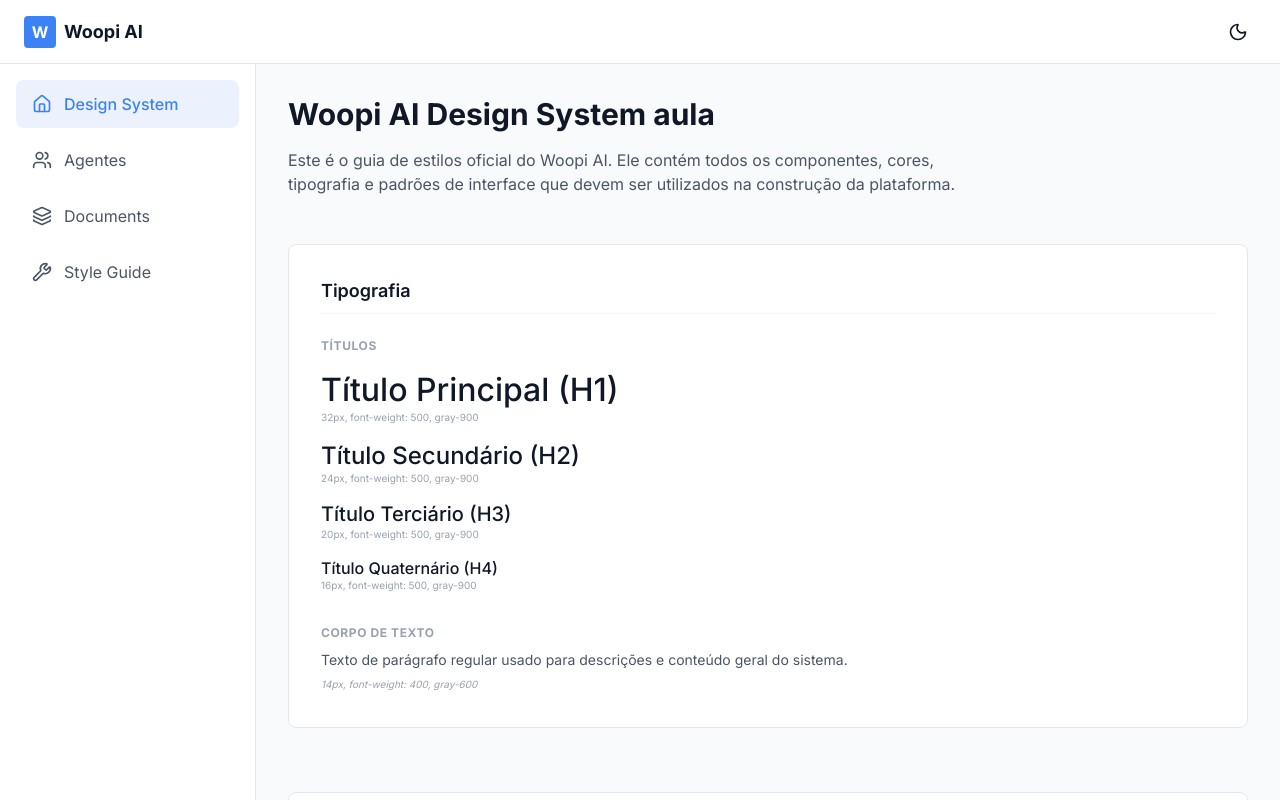
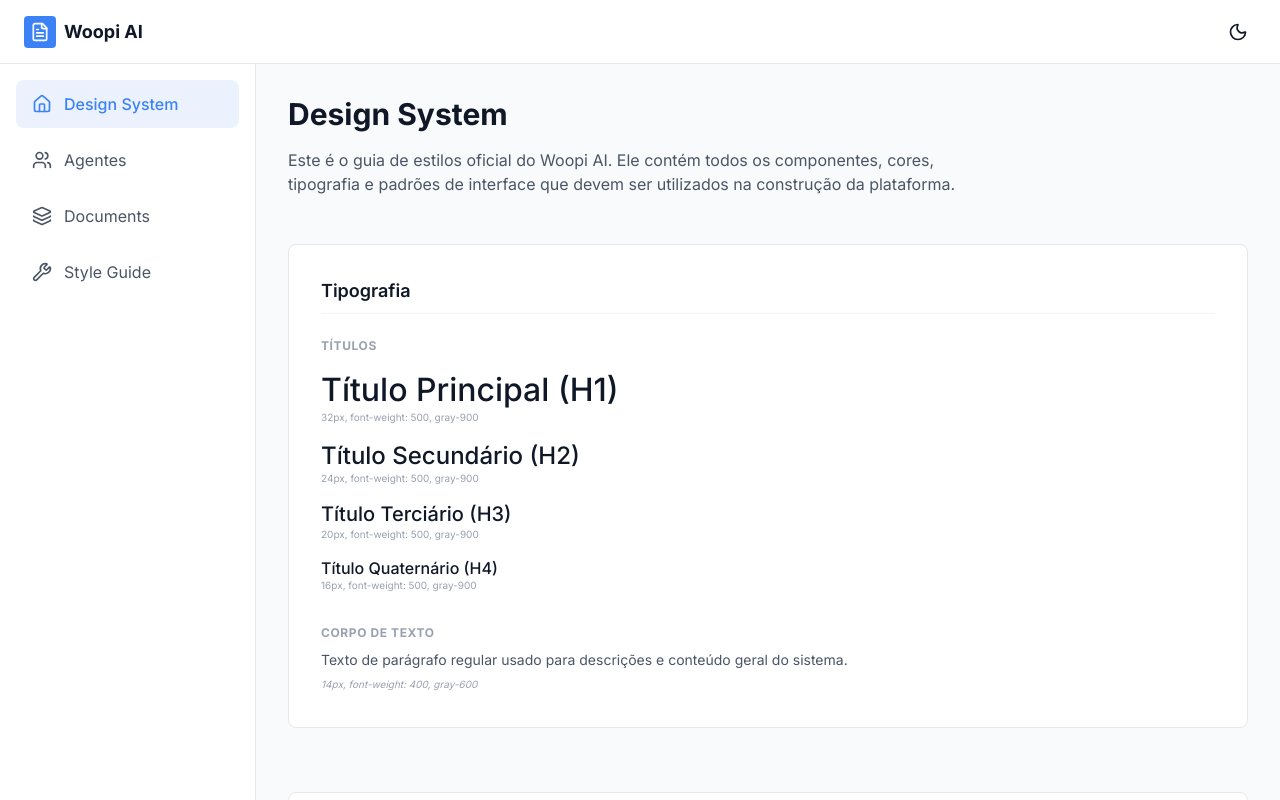
Before and after one commit to marioagen/test-agents, a React (Vite) app: page / in a window 1280 px wide. Shown: the top 800 px of the page. Built offline with nearby package versions, Linux system fonts and the light colour scheme.

Commit message:
refactor: Update design system title and icon
Replaces the generic "aula" suffix with a more appropriate title. Also, introduces a FileText icon to represent the design system, improving visual branding.

```diff
--- a/metadata.json
+++ b/metadata.json
@@ -1,5 +1,5 @@
 {
-  "name": "Woopi AI Design System aula",
+  "name": "Woopi AI Design System ",
   "description": "A comprehensive design system and style guide for Woopi AI",
   "requestFramePermissions": []
 }
--- a/src/App.tsx
+++ b/src/App.tsx
@@ -18,7 +18,7 @@
   return (
     <>
       <div className="mb-12">
-        <h1 className="text-3xl font-bold mb-4">Woopi AI Design System aula</h1>
+        <h1 className="text-3xl font-bold mb-4">Design System</h1>
         <p className="text-gray-600 dark:text-gray-400 max-w-2xl">
           Este é o guia de estilos oficial do Woopi AI. Ele contém todos os componentes,
           cores, tipografia e padrões de interface que devem ser utilizados na construção
--- a/src/components/Layout.tsx
+++ b/src/components/Layout.tsx
@@ -1,5 +1,5 @@
 import React, { useState, useEffect } from 'react';
-import { Moon, Sun, Home, Layers, Wrench, Users } from 'lucide-react';
+import { Moon, Sun, Home, Layers, Wrench, Users, FileText } from 'lucide-react';
 import { NavLink } from 'react-router-dom';
 
 export default function Layout({ children }: { children: React.ReactNode }) {
@@ -18,7 +18,9 @@
       {/* Header */}
       <header className="fixed top-0 left-0 right-0 h-16 bg-white dark:bg-sidebar-dark border-b border-gray-200 dark:border-border-dark flex items-center justify-between px-6 z-50 transition-colors">
         <div className="flex items-center gap-2">
-          <div className="w-8 h-8 bg-primary rounded flex items-center justify-center text-white font-bold">W</div>
+          <div className="w-8 h-8 bg-primary rounded flex items-center justify-center text-white">
+            <FileText className="w-5 h-5" />
+          </div>
           <span className="font-bold text-lg">Woopi AI</span>
         </div>
         <button
```
